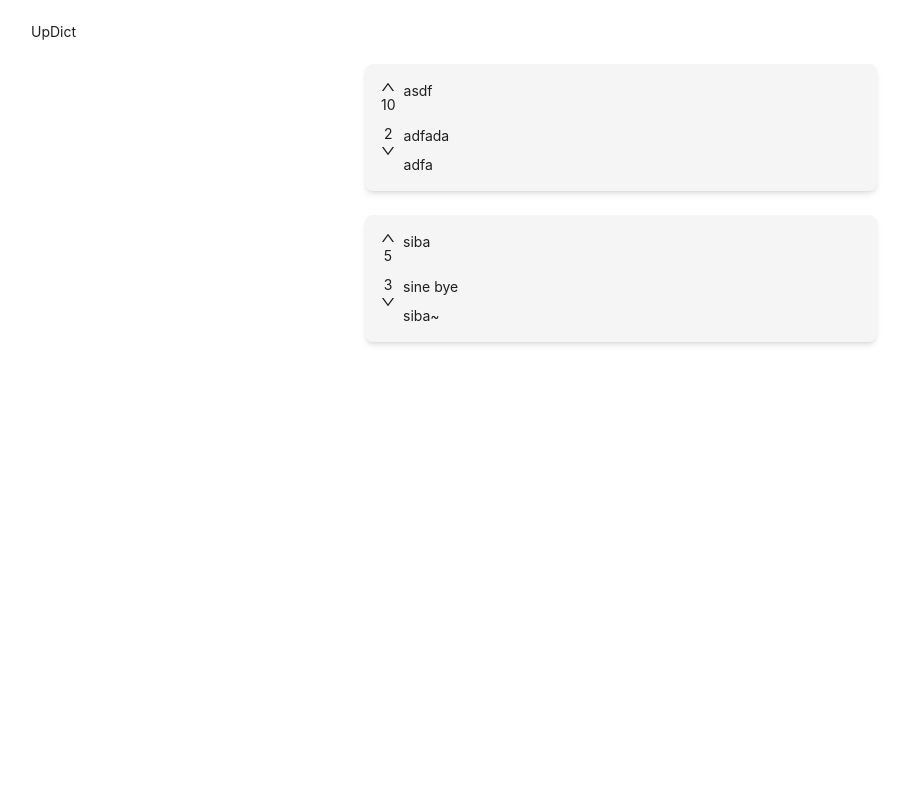
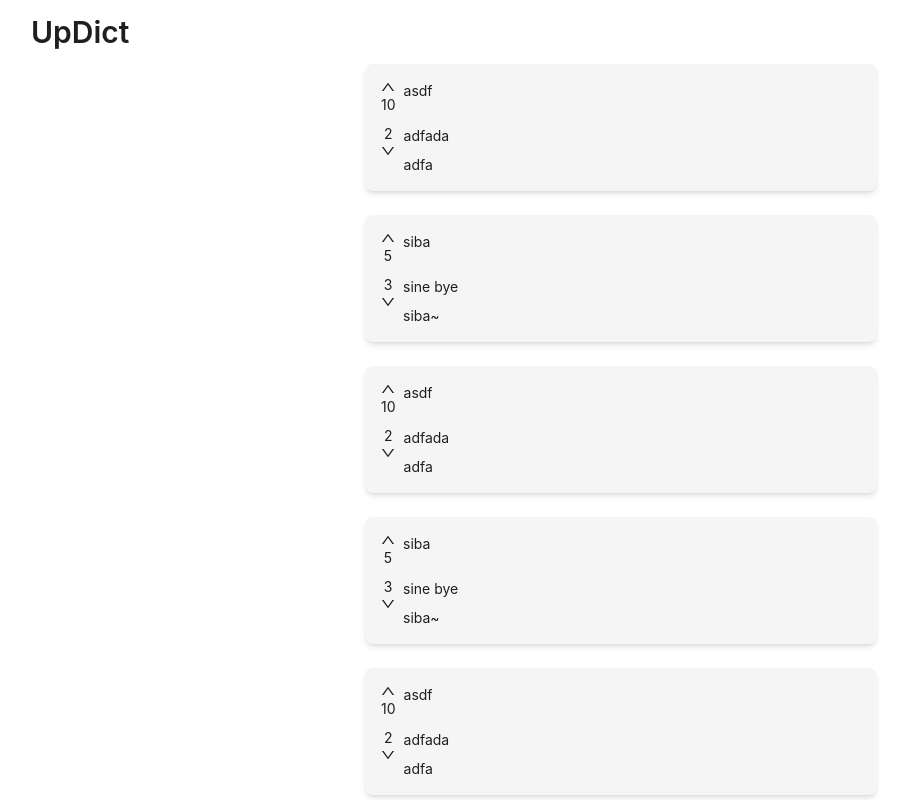
Before and after one commit to abiriadev/sinedict, a React (Vite) app: page / in a window 1280 px wide. Shown: the top 800 px of the page, without its empty margins (19-927 px from the left). Built offline with nearby package versions, Linux system fonts and the light colour scheme.

Commit message:
feat: fix header typography style

```diff
--- a/src/App.tsx
+++ b/src/App.tsx
@@ -1,10 +1,58 @@
 import { useState } from 'react'
-import { ConfigProvider, Flex, Layout, Space } from 'antd'
+import {
+	ConfigProvider,
+	Flex,
+	Layout,
+	Space,
+	Typography,
+} from 'antd'
 import { ArticleData } from './interface'
 import { Article } from './Article'
 import { Content, Header } from 'antd/es/layout/layout'
 
 const data: Array<ArticleData> = [
+	{
+		word: 'asdf',
+		description: 'adfada',
+		example: 'adfa',
+		up: 10,
+		down: 2,
+	},
+	{
+		word: 'siba',
+		description: 'sine bye',
+		example: 'siba~',
+		up: 5,
+		down: 3,
+	},
+	{
+		word: 'asdf',
+		description: 'adfada',
+		example: 'adfa',
+		up: 10,
+		down: 2,
+	},
+	{
+		word: 'siba',
+		description: 'sine bye',
+		example: 'siba~',
+		up: 5,
+		down: 3,
+	},
+	{
+		word: 'asdf',
+		description: 'adfada',
+		example: 'adfa',
+		up: 10,
+		down: 2,
+	},
+	{
+		word: 'siba',
+		description: 'sine bye',
+		example: 'siba~',
+		up: 5,
+		down: 3,
+	},
 	{
 		word: 'asdf',
 		description: 'adfada',
@@ -27,17 +75,28 @@ function App() {
 	return (
 		<ConfigProvider
 			theme={{
+				token: {
+					fontSizeHeading1: 30,
+				},
 				components: {
 					Layout: {
 						headerBg: 'inherit',
 						bodyBg: 'inherit',
+					},
+					Typography: {
+						titleMarginBottom: 0,
+						titleMarginTop: 0,
 					},
 				},
 			}}
 		>
 			<Layout>
 				<Header className="sticky top-0">
-					UpDict
+					<Flex align="center" className="h-full">
+						<Typography.Title level={1}>
+							UpDict
+						</Typography.Title>
+					</Flex>
 				</Header>
 				<Content>
 					<Flex justify="center">
```
